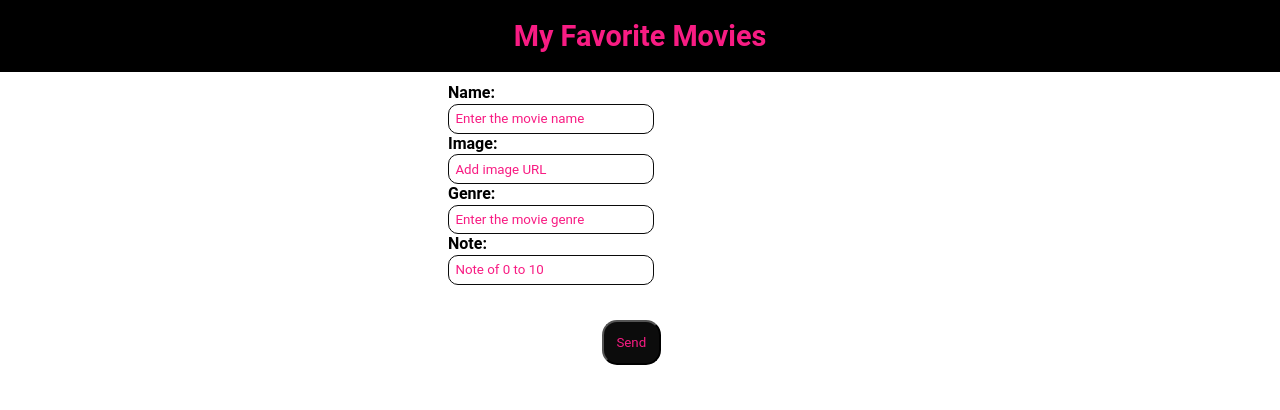
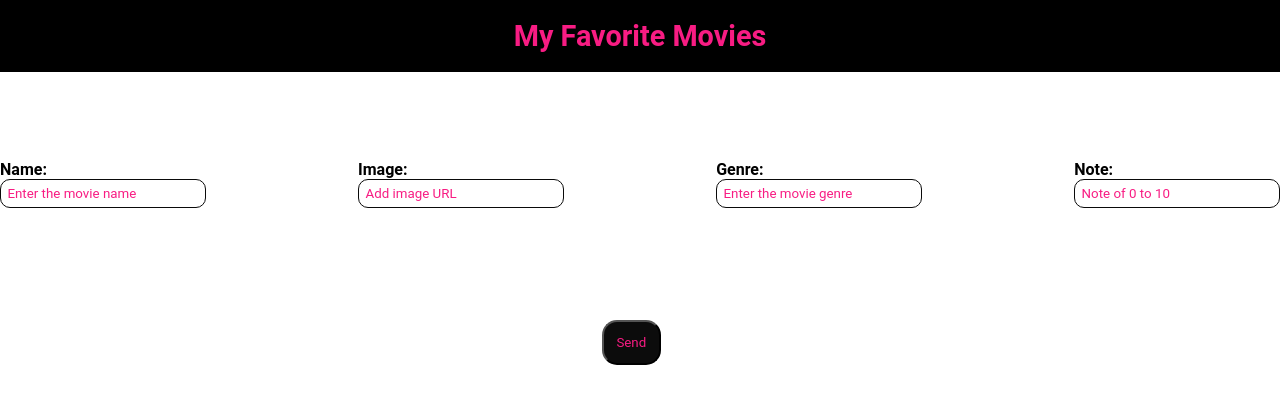
Before and after one commit to marlacabral/Meus-filmes-favoritos, a plain HTML site: page index.html in a window 1280 px wide. Shown: the top 410 px of the page. Drawn offline with Linux system fonts and the light colour scheme.

Commit message:
ajuste css

```diff
--- a/style.css
+++ b/style.css
@@ -34,11 +34,11 @@ header{
     padding-bottom: 1rem;
     display: flex;
     flex-wrap: wrap;
-    width: 29%;
+    width: 100%;
     height: 30%;
     justify-content: space-between;
     align-content: center;
-    margin-left: 35%;
+
 
 }
 
@@ -50,7 +50,7 @@ input{
     box-sizing: border-box;
     border-radius: 10px;
     padding: .4rem;
-    margin-top: .1rem;
+    margin: none;
 
 
 
```
